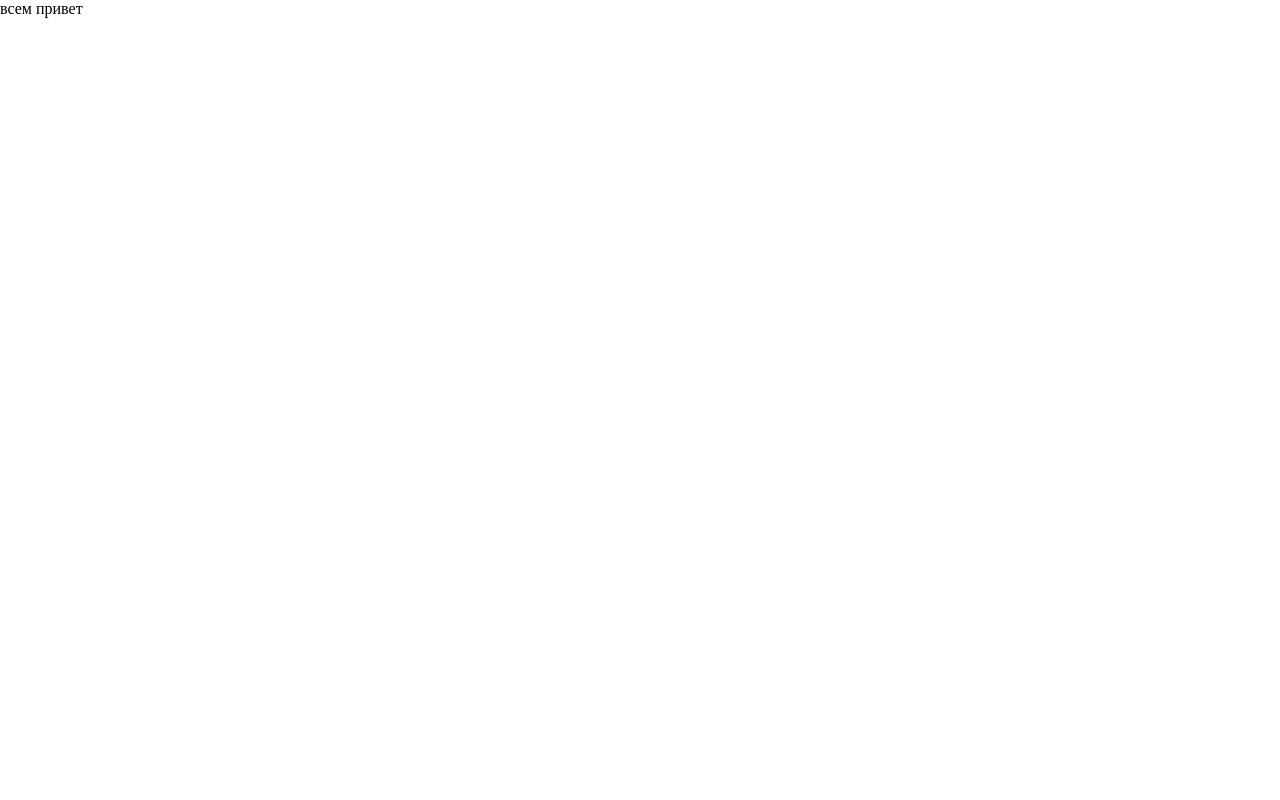
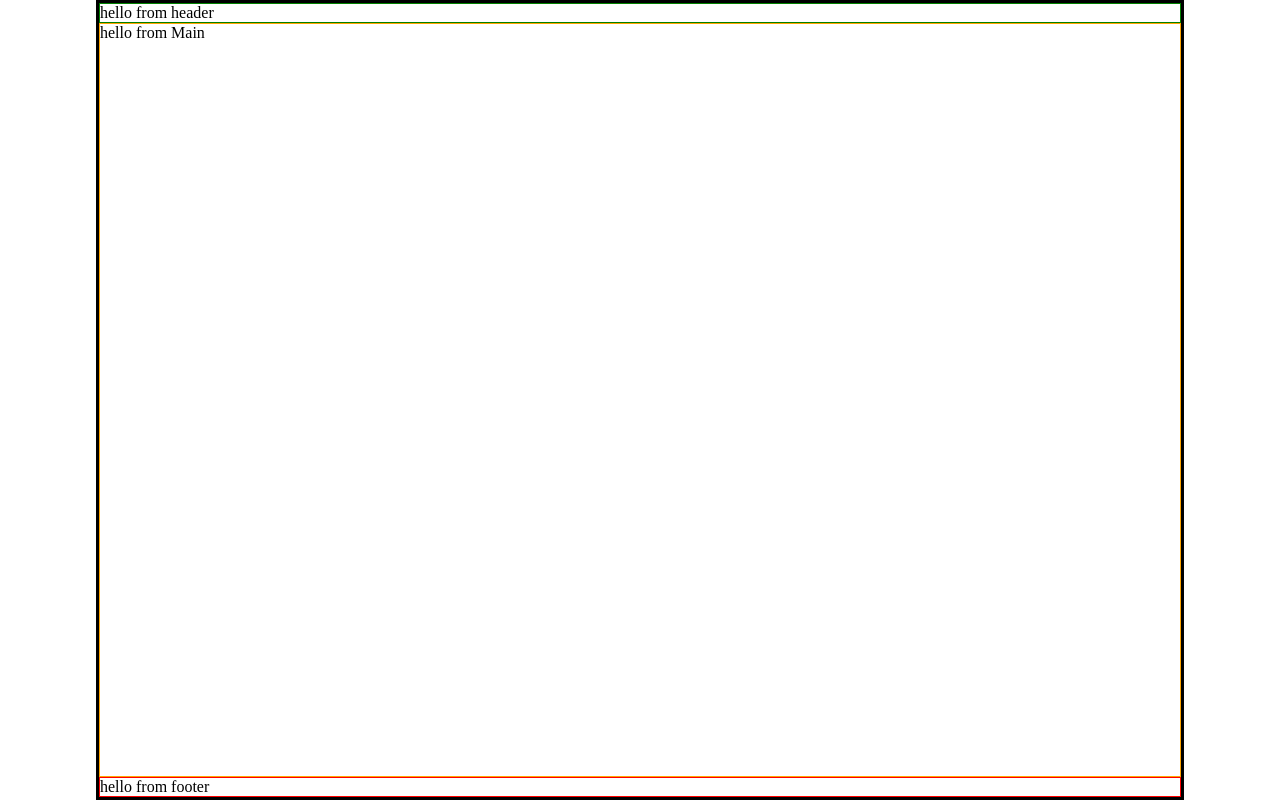
Before and after one commit to kemosaaabe/welbex, a React (Create React App) app: page / in a window 1280 px wide. Built offline with nearby package versions, Linux system fonts and the light colour scheme.

Commit message:
[+] created simple html layout

```diff
--- a/src/App.js
+++ b/src/App.js
@@ -1,5 +1,16 @@
+import Container from './components/Container';
+import Header from './layout/Header';
+import Main from './layout/Main';
+import Footer from './layout/Footer';
+
 function App() {
-    return <div className="App">всем привет</div>;
+    return (
+        <Container>
+            <Header />
+            <Main />
+            <Footer />
+        </Container>
+    );
 }
 
 export default App;
--- /dev/null
+++ b/src/components/Container/Container.module.scss
@@ -0,0 +1,8 @@
+.container {
+    display: flex;
+    flex-direction: column;
+    border: 3px solid black;
+    min-height: 100vh;
+    width: 85%;
+    margin: 0 auto;
+}
--- /dev/null
+++ b/src/components/Container/index.js
@@ -0,0 +1,7 @@
+import styles from './Container.module.scss';
+
+const Container = ({ children }) => {
+    return <div className={styles.container}>{children}</div>;
+};
+
+export default Container;
--- /dev/null
+++ b/src/layout/Footer/Footer.module.scss
@@ -0,0 +1,3 @@
+.footer {
+    border: 1px solid red;
+}
--- /dev/null
+++ b/src/layout/Footer/index.js
@@ -0,0 +1,7 @@
+import styles from './Footer.module.scss';
+
+const Footer = () => {
+    return <footer className={styles.footer}>hello from footer</footer>;
+};
+
+export default Footer;
--- /dev/null
+++ b/src/layout/Header/Header.module.scss
@@ -0,0 +1,3 @@
+.header {
+    border: 1px solid green;
+}
--- /dev/null
+++ b/src/layout/Header/index.js
@@ -0,0 +1,7 @@
+import styles from './Header.module.scss';
+
+const Header = () => {
+    return <header className={styles.header}>hello from header</header>;
+};
+
+export default Header;
--- /dev/null
+++ b/src/layout/Main/Main.module.scss
@@ -0,0 +1,4 @@
+.mainSection {
+    border: 1px solid orange;
+    flex: 1;
+}
--- /dev/null
+++ b/src/layout/Main/index.js
@@ -0,0 +1,7 @@
+import styles from './Main.module.scss';
+
+const Main = () => {
+    return <section className={styles.mainSection}>hello from Main</section>;
+};
+
+export default Main;
```
